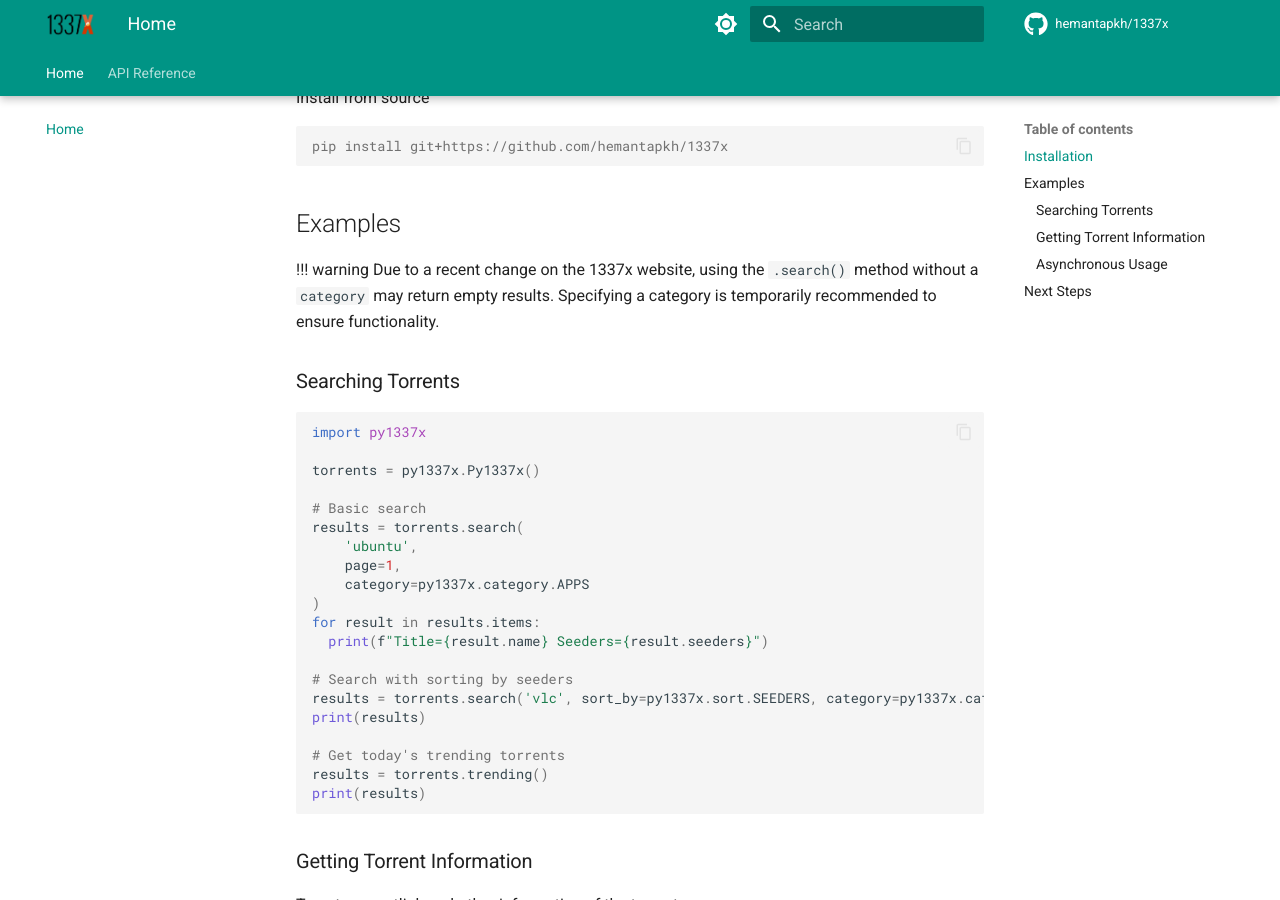
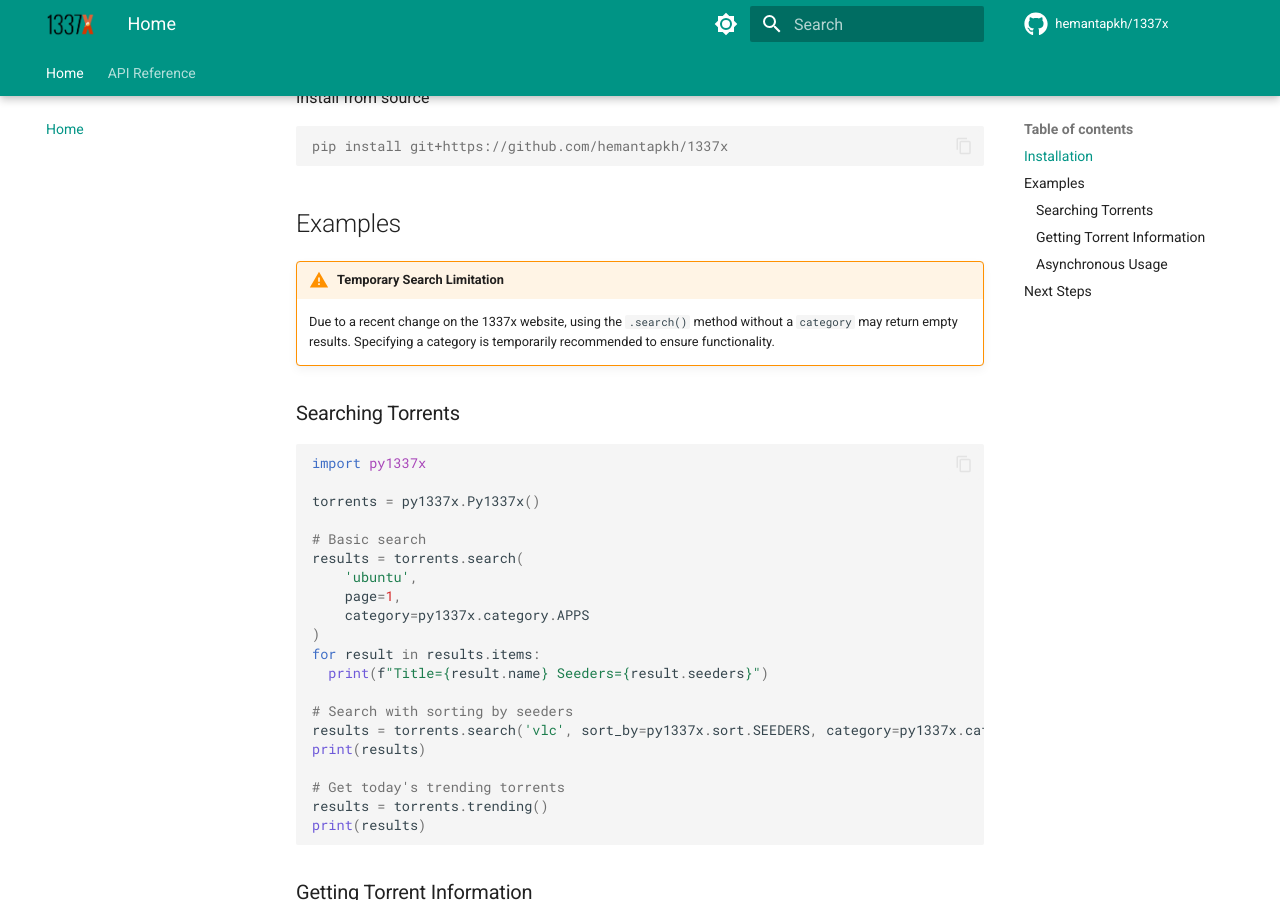
Before and after one commit to hemantapkh/1337x, an MkDocs documentation site: the page built from docs/index.md, in a window 1280 px wide and 900 px high, scrolled down 528 px. Built offline with MkDocs 1.6.1 and Material for MkDocs 9.7.7, drawn with Linux system fonts in a browser that asks for light colours; comment, search, counter and statistics services are not loaded.

```diff
--- a/docs/index.md
+++ b/docs/index.md
@@ -36,7 +36,7 @@ pip install git+https://github.com/hemantapkh/1337x
 
 ## Examples
 
-!!! warning
+!!! warning "Temporary Search Limitation"
     Due to a recent change on the 1337x website, using the `.search()` method without a `category` may return empty results. Specifying a category is temporarily recommended to ensure functionality.
 
 ### Searching Torrents
--- a/mkdocs.yml
+++ b/mkdocs.yml
@@ -47,6 +47,8 @@ nav:
       - "Data Models": "models.md"
 
 markdown_extensions:
+  - admonition
+  - pymdownx.details
   - pymdownx.highlight
   - pymdownx.superfences
 
```
Also changed, not shown: README.md (+1 -1 lines), 1 other file.
